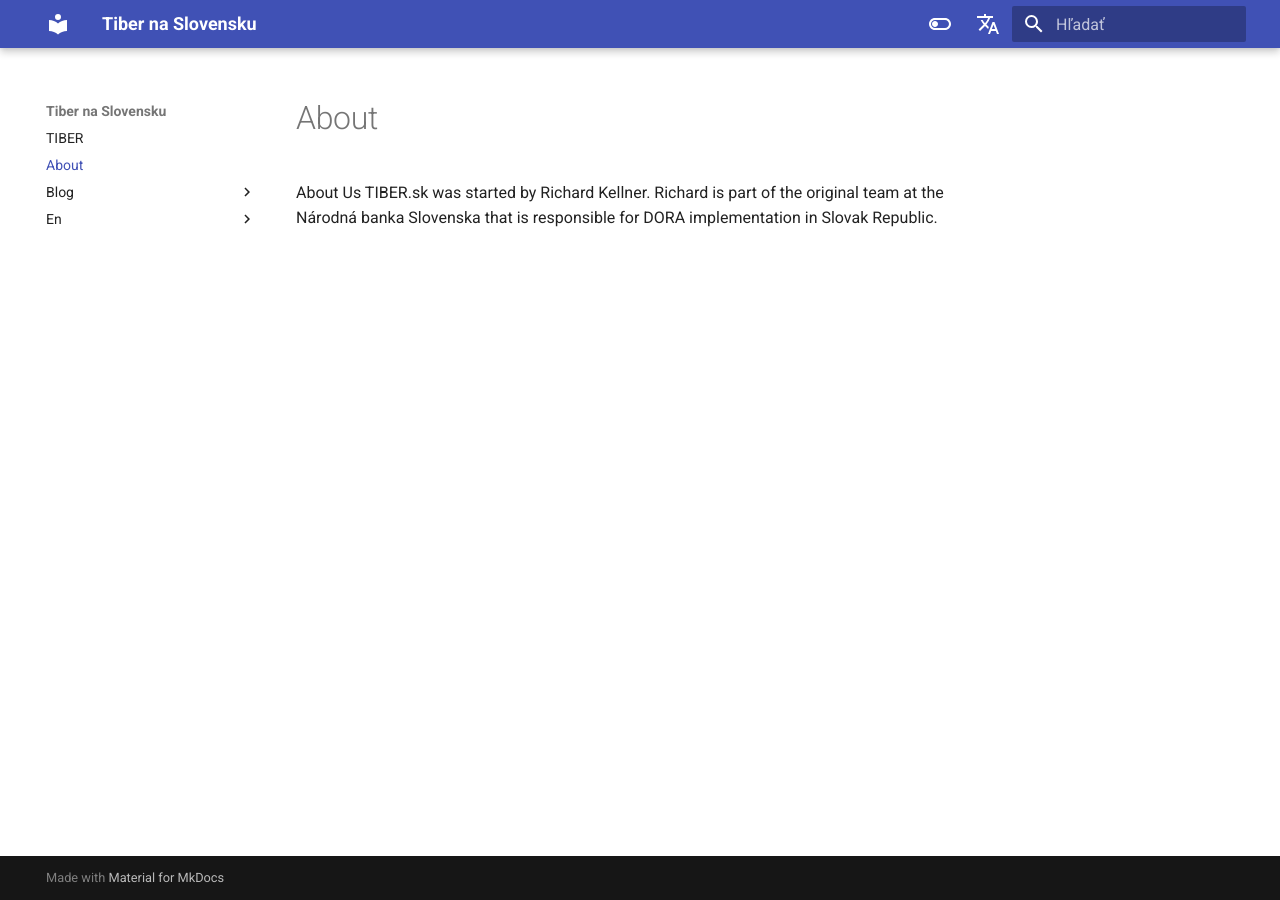
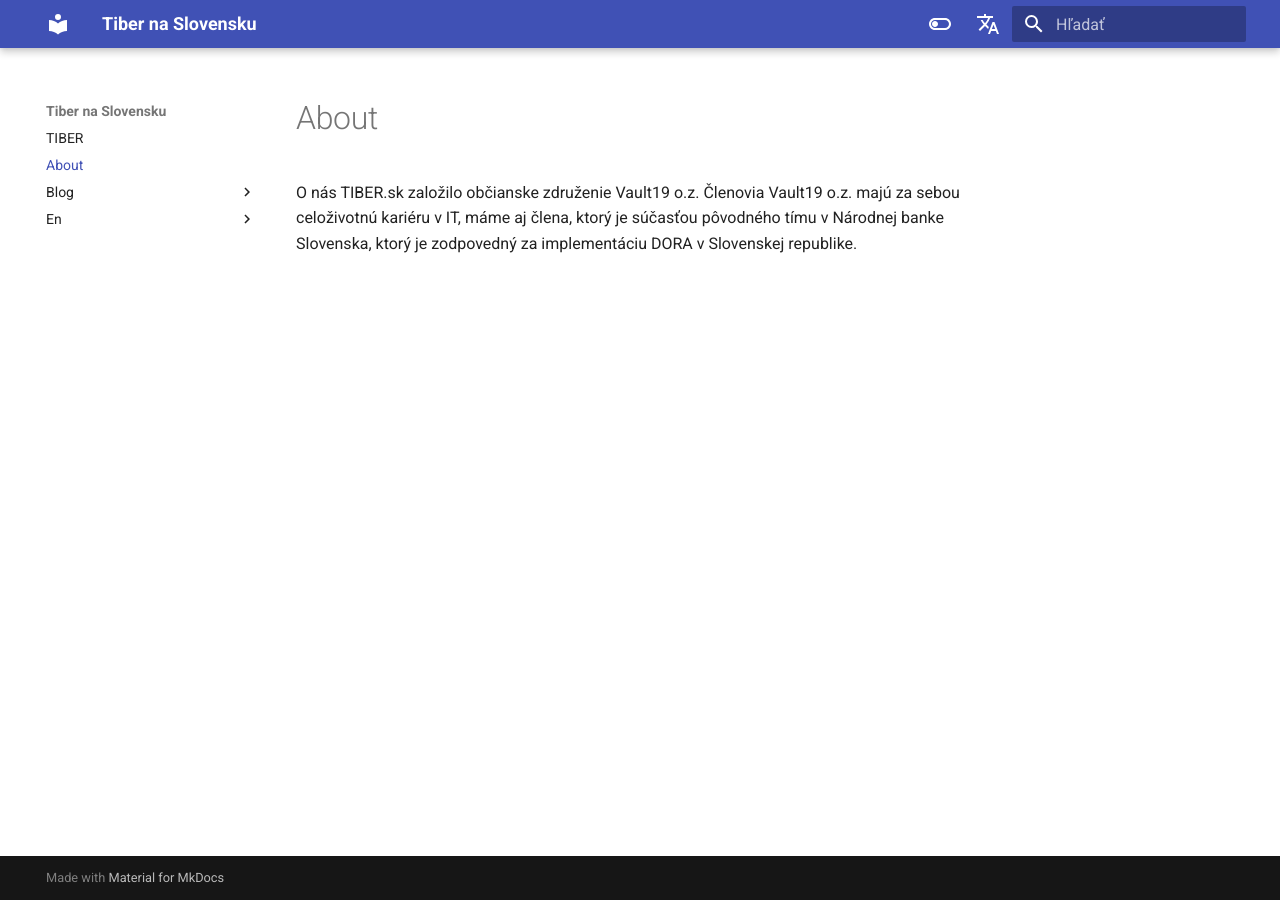
Before and after one commit to ricco386/tiber-sk, an MkDocs documentation site: the page built from docs/about.md, in a window 1280 px wide. Built offline with MkDocs 1.6.1 and Material for MkDocs 9.7.7, drawn with Linux system fonts in a browser that asks for light colours; plug-ins that fetch from the network failed and are left out; comment, search, counter and statistics services are not loaded.

```diff
--- a/docs/about.md
+++ b/docs/about.md
@@ -1,2 +1,2 @@
-About Us
-TIBER.sk was started by Richard Kellner. Richard is part of the original team at the Národná banka Slovenska that is responsible for DORA implementation in Slovak Republic.
+O nás
+TIBER.sk založilo občianske združenie Vault19 o.z. Členovia Vault19 o.z. majú za sebou celoživotnú kariéru v IT, máme aj člena, ktorý je súčasťou pôvodného tímu v Národnej banke Slovenska, ktorý je zodpovedný za implementáciu DORA v Slovenskej republike.
```
Also changed, not shown: docs/en/about.md (added, +2 -0 lines).
